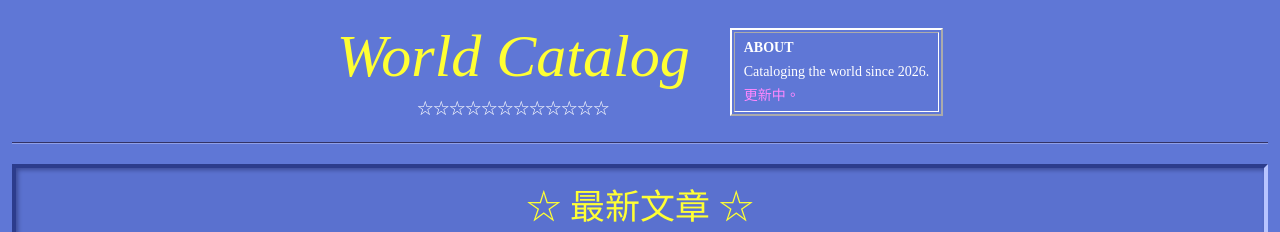
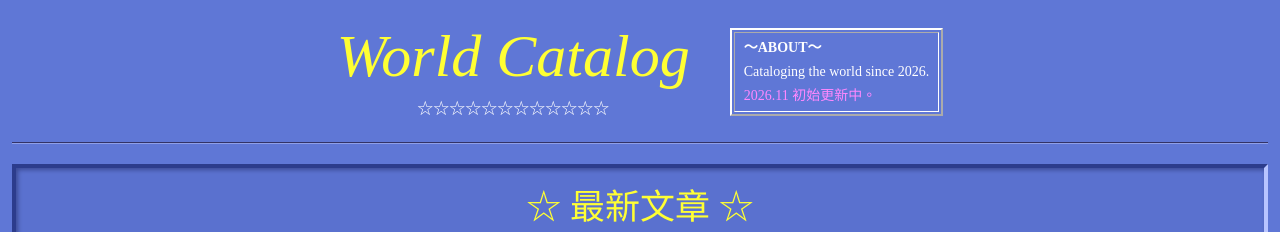
Before and after one commit to ZENYA-H/ZENYA-H.github.io, a Jekyll site: the page built from index.html, in a window 1280 px wide. Shown: the top 232 px of the page. Built offline with Jekyll 4.4.1, drawn with Linux system fonts in a browser that asks for light colours.

Commit message:
Update default.html

```diff
--- a/_layouts/default.html
+++ b/_layouts/default.html
@@ -17,9 +17,9 @@
     <p class="site-tagline">{{ site.tagline }}</p>
   </div>
   <div class="infobox">
-    <b>ABOUT</b><br>
+    <b>～ABOUT～</b><br>
     {{ site.description }}<br>
-    <span class="pink">更新中。</span>
+    <span class="pink">2026.11 初始更新中。</span>
   </div>
 </div>
 
```
